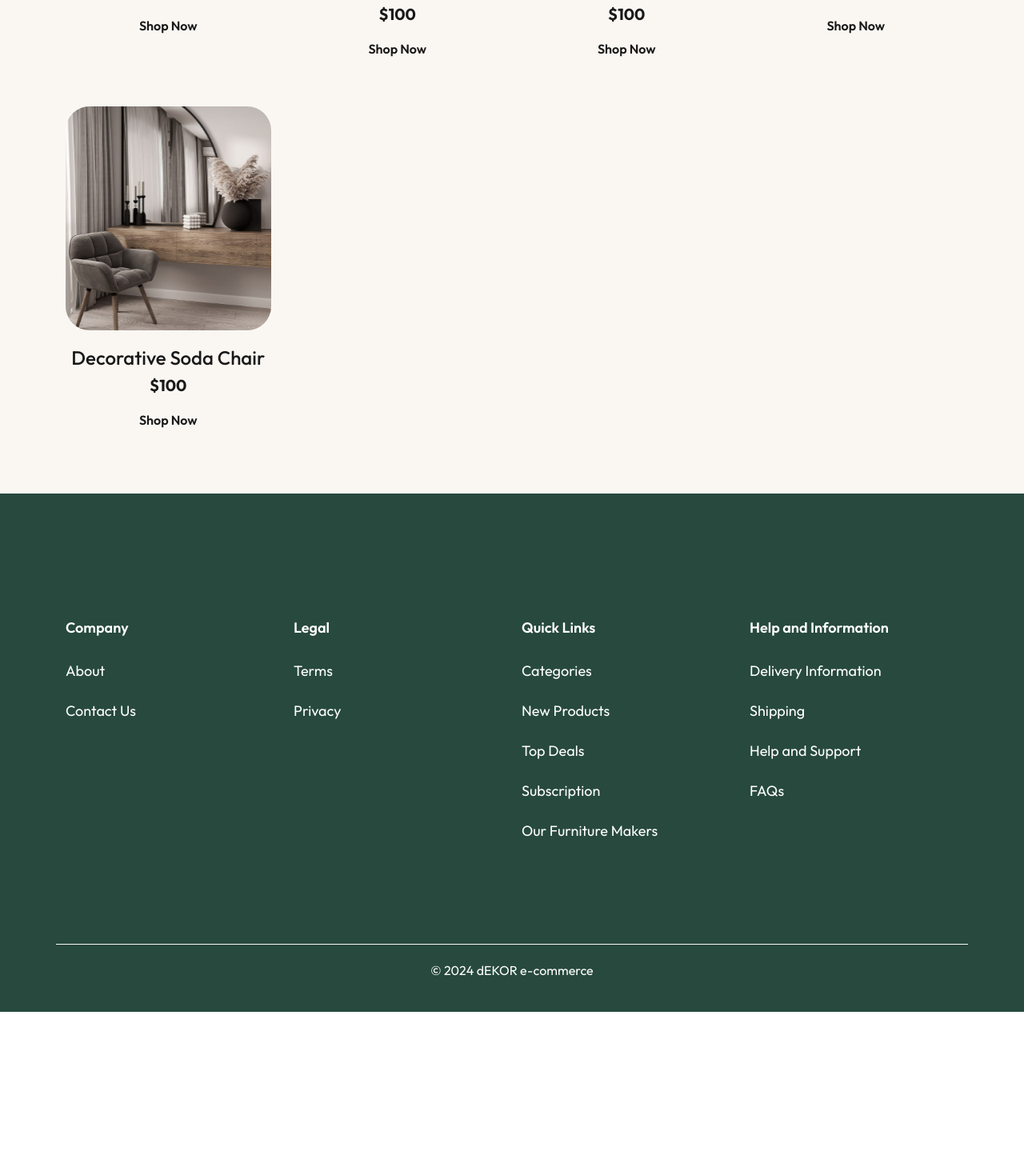
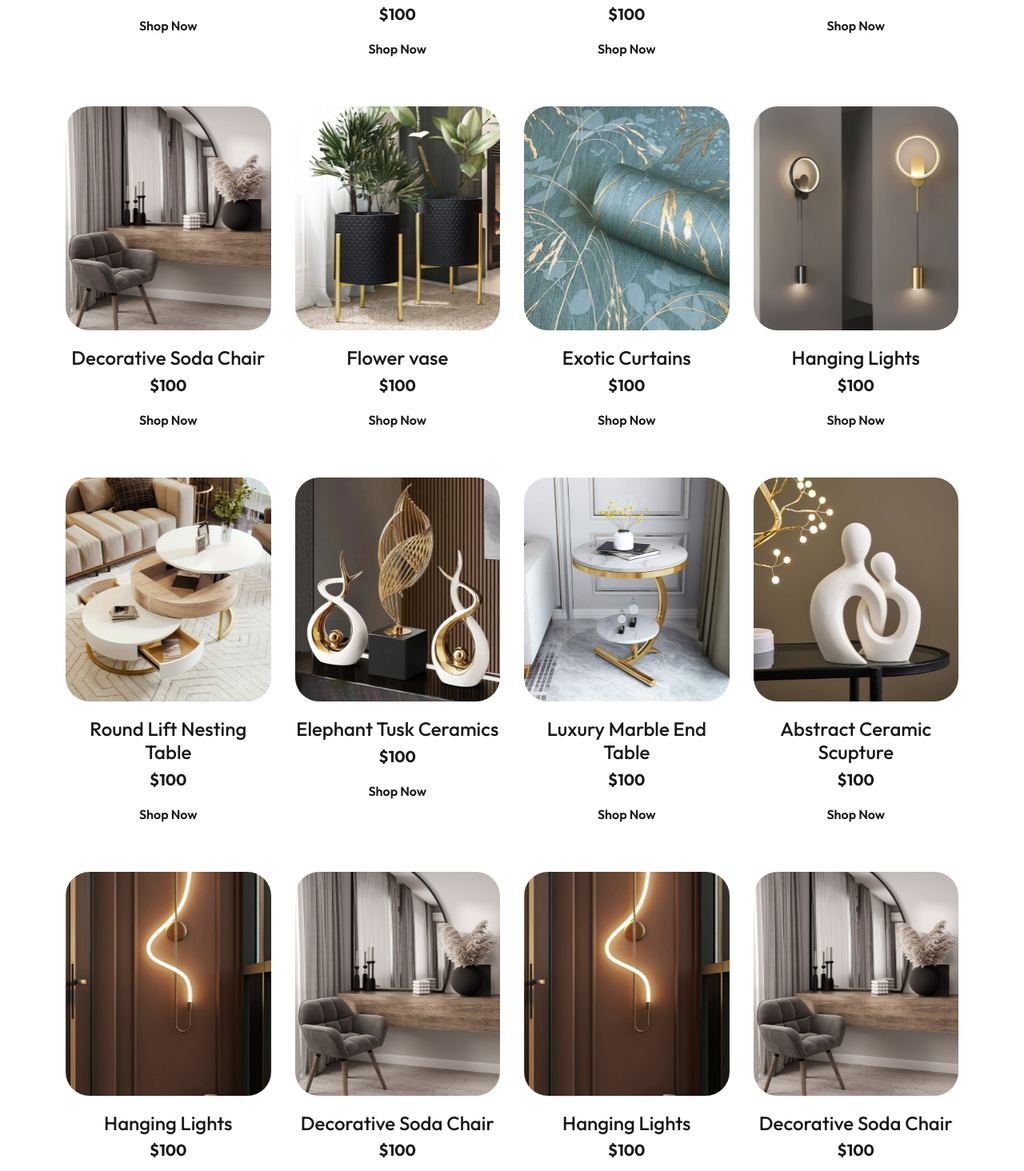
Before and after one commit to Ayodejioladimeji/dEkOR, a Next.js app: page /product in a window 1280 px wide. Shown: the part 1086-2550 px from the top of the page at 80% size. Before the commit the page ends 2351 px from the top, so only its background shows below. Built offline with nearby package versions, Linux system fonts and the light colour scheme.

Commit message:
added update fixes

```diff
--- a/src/constants/data.ts
+++ b/src/constants/data.ts
@@ -170,4 +170,213 @@ export const data = [
                     mechanism allows yo to raise the table’s surface to a
                     comfortable height`,
   },
+  {
+    id: "f1e56bfd-52dc-476e-9sdaf-d8567882d74d",
+    title: "Flower vase",
+    price: "100",
+    category: "flower",
+    ratings: "",
+    images: [
+      "/images/product1.svg",
+      "/images/product9.svg",
+      "/images/product8.svg",
+      "/images/product7.svg",
+      "/images/product6.svg",
+    ],
+    colors: ["#BCA287", "#101010", "#A2A1A1"],
+    description: `These tables are designed to be nested together when not in
+                    use, saving space and allowing for easy storage. The lift up
+                    mechanism allows yo to raise the table’s surface to a
+                    comfortable height`,
+  },
+  {
+    id: "f1e56bfd-5gfdh-476e-9d8a-d8567882d74d",
+    title: "Exotic Curtains",
+    price: "100",
+    category: "curtains",
+    ratings: "",
+    images: [
+      "/images/product6.svg",
+      "/images/product5.svg",
+      "/images/product9.svg",
+      "/images/product3.svg",
+      "/images/product2.svg",
+    ],
+    colors: ["#BCA287", "#101010", "#A2A1A1"],
+    description: `These tables are designed to be nested together when not in
+                    use, saving space and allowing for easy storage. The lift up
+                    mechanism allows yo to raise the table’s surface to a
+                    comfortable height`,
+  },
+  {
+    id: "f1e56bfd-52dc-476e-9d8a-d8564563e2d74d",
+    title: "Hanging Lights",
+    price: "100",
+    category: "lights",
+    ratings: "",
+    images: [
+      "/images/product7.svg",
+      "/images/product2.svg",
+      "/images/product3.svg",
+      "/images/product9.svg",
+      "/images/product5.svg",
+    ],
+    colors: ["#BCA287", "#101010", "#A2A1A1"],
+    description: `These tables are designed to be nested together when not in
+                    use, saving space and allowing for easy storage. The lift up
+                    mechanism allows yo to raise the table’s surface to a
+                    comfortable height`,
+  },
+  {
+    id: "f1e56bfd-52dc-476e-9d8a-d85678ewr8974d",
+    title: "Round Lift Nesting Table",
+    price: "100",
+    category: "table",
+    ratings: "",
+    images: [
+      "/images/product8.svg",
+      "/images/product1.svg",
+      "/images/product2.svg",
+      "/images/product3.svg",
+      "/images/product9.svg",
+    ],
+    colors: ["#BCA287", "#101010", "#A2A1A1"],
+    description: `These tables are designed to be nested together when not in
+                    use, saving space and allowing for easy storage. The lift up
+                    mechanism allows yo to raise the table’s surface to a
+                    comfortable height`,
+  },
+  {
+    id: "f1e56bfd-52dc-476e-9d8a-d8569842d74d",
+    title: "Elephant Tusk Ceramics",
+    price: "100",
+    category: "ceramics",
+    ratings: "",
+    images: [
+      "/images/product9.svg",
+      "/images/product7.svg",
+      "/images/product5.svg",
+      "/images/product6.svg",
+      "/images/product9.svg",
+    ],
+    colors: ["#BCA287", "#101010", "#A2A1A1"],
+    description: `These tables are designed to be nested together when not in
+                    use, saving space and allowing for easy storage. The lift up
+                    mechanism allows yo to raise the table’s surface to a
+                    comfortable height`,
+  },
+  {
+    id: "f1e56bfd-52dc-476e-9d8a-d8567809hjd74d",
+    title: "Luxury Marble End Table",
+    price: "100",
+    category: "table",
+    ratings: "",
+    images: [
+      "/images/product10.svg",
+      "/images/product9.svg",
+      "/images/product8.svg",
+      "/images/product7.svg",
+      "/images/product6.svg",
+    ],
+    colors: ["#BCA287", "#101010", "#A2A1A1"],
+    description: `These tables are designed to be nested together when not in
+                    use, saving space and allowing for easy storage. The lift up
+                    mechanism allows yo to raise the table’s surface to a
+                    comfortable height`,
+  },
+  {
+    id: "f1e56bfd-52dc-476e-9d8a-d856781wsnj74d",
+    title: "Abstract Ceramic Scupture",
+    price: "100",
+    category: "ceramics",
+    ratings: "",
+    images: [
+      "/images/product3.svg",
+      "/images/product7.svg",
+      "/images/product6.svg",
+      "/images/product5.svg",
+      "/images/product9.svg",
+    ],
+    colors: ["#BCA287", "#101010", "#A2A1A1"],
+    description: `These tables are designed to be nested together when not in
+                    use, saving space and allowing for easy storage. The lift up
+                    mechanism allows yo to raise the table’s surface to a
+                    comfortable height`,
+  },
+  {
+    id: "f1e56bfd-52dc-476e-9d8a-d8567809orek74d",
+    title: "Hanging Lights",
+    price: "100",
+    category: "light",
+    ratings: "",
+    images: [
+      "/images/product2.svg",
+      "/images/product9.svg",
+      "/images/product3.svg",
+      "/images/product7.svg",
+      "/images/product9.svg",
+    ],
+    colors: ["#BCA287", "#101010", "#A2A1A1"],
+    description: `These tables are designed to be nested together when not in
+                    use, saving space and allowing for easy storage. The lift up
+                    mechanism allows yo to raise the table’s surface to a
+                    comfortable height`,
+  },
+  {
+    id: "f1e56bfd-52dc-476e-9d8a-d8567882d23jhd",
+    title: "Decorative Soda Chair",
+    price: "100",
+    category: "chair",
+    ratings: "",
+    images: [
+      "/images/product5.svg",
+      "/images/product3.svg",
+      "/images/product9.svg",
+      "/images/product6.svg",
+      "/images/product9.svg",
+    ],
+    colors: ["#BCA287", "#101010", "#A2A1A1"],
+    description: `These tables are designed to be nested together when not in
+                    use, saving space and allowing for easy storage. The lift up
+                    mechanism allows yo to raise the table’s surface to a
+                    comfortable height`,
+  },
+  {
+    id: "f1e56bfd-52dc-476e-9d8a-d8567809orek74d",
+    title: "Hanging Lights",
+    price: "100",
+    category: "light",
+    ratings: "",
+    images: [
+      "/images/product2.svg",
+      "/images/product9.svg",
+      "/images/product3.svg",
+      "/images/product7.svg",
+      "/images/product9.svg",
+    ],
+    colors: ["#BCA287", "#101010", "#A2A1A1"],
+    description: `These tables are designed to be nested together when not in
+                    use, saving space and allowing for easy storage. The lift up
+                    mechanism allows yo to raise the table’s surface to a
+                    comfortable height`,
+  },
+  {
+    id: "f1e56bfd-52dc-476e-9d8a-d8567882d23jhd",
+    title: "Decorative Soda Chair",
+    price: "100",
+    category: "chair",
+    ratings: "",
+    images: [
+      "/images/product5.svg",
+      "/images/product3.svg",
+      "/images/product9.svg",
+      "/images/product6.svg",
+      "/images/product9.svg",
+    ],
+    colors: ["#BCA287", "#101010", "#A2A1A1"],
+    description: `These tables are designed to be nested together when not in
+                    use, saving space and allowing for easy storage. The lift up
+                    mechanism allows yo to raise the table’s surface to a
+                    comfortable height`,
+  },
 ];
--- a/src/pages/cart.tsx
+++ b/src/pages/cart.tsx
@@ -74,7 +74,7 @@ const Cart = (props: Props) => {
 
                 <h3>Your cart is empty</h3>
                 <button
-                  onClick={() => router.push("/products")}
+                  onClick={() => router.push("/product")}
                   className="start-shopping"
                 >
                   Start Shopping
--- a/src/pages/product/index.tsx
+++ b/src/pages/product/index.tsx
@@ -25,7 +25,7 @@ const AllProducts = (props: Props) => {
 
   return (
     <Layout>
-      <div className="products">
+      <div className="all-products">
         <div className="container">
           <div className="heading-section">
             <Breadcumb title="All Products" />
--- a/src/styles/common/__productcard.scss
+++ b/src/styles/common/__productcard.scss
@@ -23,7 +23,7 @@
       position: absolute;
       bottom: 0;
       transition: $transitions;
-      font-size: 24px;
+      font-size: 20px;
       color: $white;
       transform: translateY(100%);
       cursor: pointer;
--- a/src/styles/pages/__products.scss
+++ b/src/styles/pages/__all-products.scss
@@ -1,4 +1,4 @@
-.products {
+.all-products {
   padding-top: 120px;
   padding-bottom: 80px;
 
--- a/src/styles/styles.scss
+++ b/src/styles/styles.scss
@@ -21,4 +21,4 @@
 // pages
 @import "./pages/__product-details";
 @import "./pages/__cart";
-@import "./pages/__products";
+@import "./pages/__all-products";
```
Also changed, not shown: src/components/Products.tsx (+6 -2 lines), src/components/TopDeals.tsx (+13 -5 lines).
